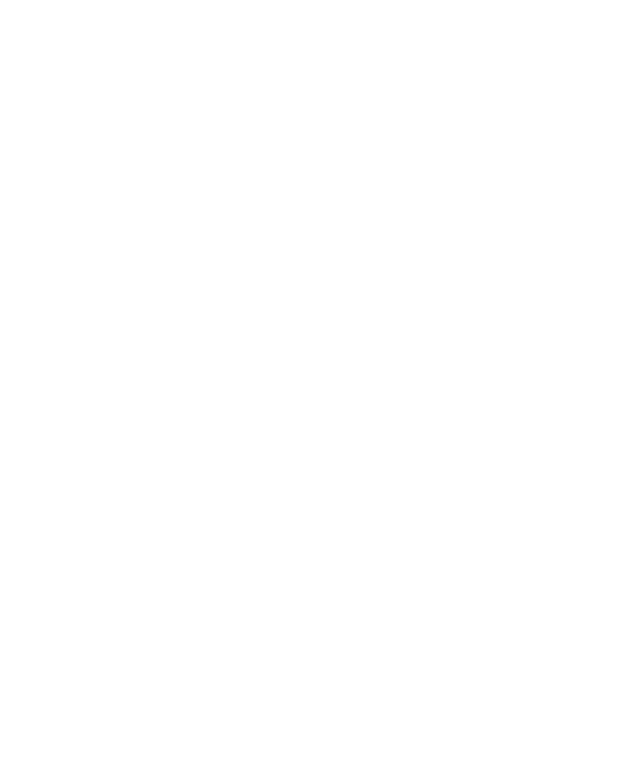
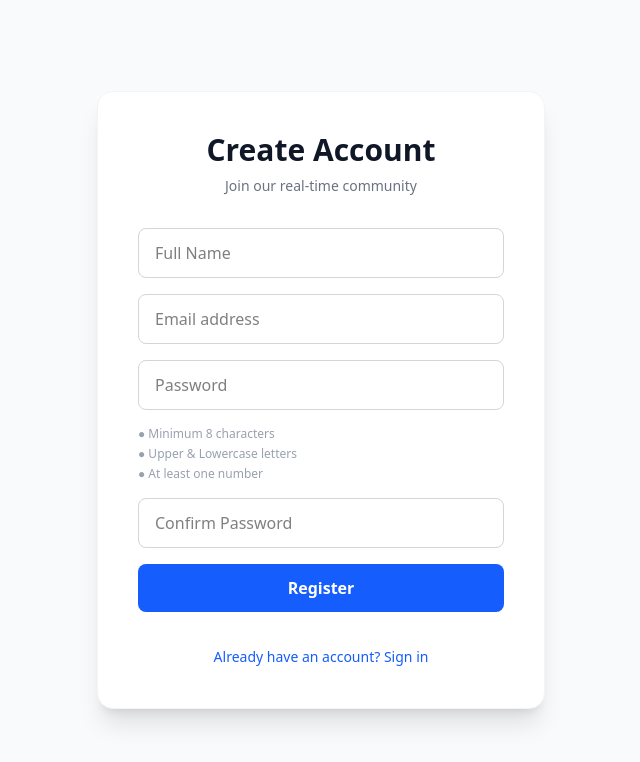
Before and after one commit to Ali-Allouch/realtime-dashboard-frontend, a Vue app: page /register in a window 1280 px wide. Before the commit this address had no page. Shown: the top 762 px of the page, without its empty margins (319-959 px from the left). Built offline with nearby package versions, Linux system fonts and the light colour scheme.

Commit message:
feat: implement registration flow

```diff
--- a/src/router/index.ts
+++ b/src/router/index.ts
@@ -11,6 +11,11 @@
     path: "/",
     redirect: "/login",
   },
+  {
+    path: "/register",
+    name: "Register",
+    component: () => import("../views/Register.vue"),
+  },
 ];
 
 const router = createRouter({
--- a/src/stores/authStore.ts
+++ b/src/stores/authStore.ts
@@ -33,5 +33,32 @@
         this.loading = false;
       }
     },
+    async register(name: string, email: string, password: string) {
+      this.loading = true;
+      this.errorMessage = "";
+      try {
+        const res = await axios.post(
+          "http://localhost:5000/api/auth/register",
+          {
+            name,
+            email,
+            password,
+          },
+        );
+
+        this.token = res.data.token;
+        this.user = res.data.user;
+        localStorage.setItem("token", this.token as string);
+
+        return { success: true };
+      } catch (error: any) {
+        this.errorMessage =
+          error.response?.data?.message ||
+          "Registration failed, please try again later.";
+        return { success: false };
+      } finally {
+        this.loading = false;
+      }
+    },
   },
 });
--- a/src/views/Login.vue
+++ b/src/views/Login.vue
@@ -33,13 +33,12 @@
           Sign in to your Real-time Dashboard
         </p>
       </div>
-      <form class="mt-8 space-y-6" @submit.prevent="handleLogin">
-        <div class="rounded-md shadow-sm space-y-4">
+      <form class="mt-8 space-y-4" @submit.prevent="handleLogin">
         <input
           v-model="email"
           type="email"
           required
-            class="appearance-none rounded-lg relative block w-full px-3 py-3 border border-gray-300 placeholder-gray-500 text-gray-900 focus:outline-none focus:ring-blue-500 focus:border-blue-500 sm:text-sm"
+          class="w-full px-4 py-3 border border-gray-300 rounded-lg focus:ring-2 focus:ring-blue-500 focus:border-transparent outline-none transition-all"
           placeholder="Email address"
         />
 
@@ -47,14 +46,13 @@
           v-model="password"
           type="password"
           required
-            class="appearance-none rounded-lg relative block w-full px-3 py-3 border border-gray-300 placeholder-gray-500 text-gray-900 focus:outline-none focus:ring-blue-500 focus:border-blue-500 sm:text-sm"
+          class="w-full px-4 py-3 border border-gray-300 rounded-lg focus:ring-2 focus:ring-blue-500 focus:border-transparent outline-none transition-all"
           placeholder="Password"
         />
-        </div>
 
         <p
           v-if="errorMsg"
-          class="text-red-500 text-sm text-center bg-red-50 p-2 rounded-lg"
+          class="bg-red-50 border border-red-200 text-red-600 px-4 py-3 rounded-lg text-sm text-center"
         >
           {{ errorMsg }}
         </p>
@@ -62,7 +60,7 @@
         <button
           type="submit"
           :disabled="authStore.loading"
-          class="group relative w-full flex justify-center py-3 px-4 border border-transparent text-sm font-medium rounded-md text-white bg-blue-600 hover:bg-blue-700 focus:outline-none focus:ring-2 focus:ring-offset-2 focus:ring-blue-500 transition-all disabled:opacity-50 disabled:cursor-not-allowed disabled:bg-blue-400"
+          class="w-full flex justify-center py-3 px-4 rounded-lg bg-blue-600 text-white font-semibold hover:bg-blue-700 hover:cursor-pointer focus:ring-4 focus:ring-blue-200 transition-all disabled:opacity-50 disabled:cursor-not-allowed"
         >
           <span v-if="authStore.loading" class="flex items-center gap-2">
             Signing in...
@@ -70,6 +68,15 @@
           <span v-else>Sign in</span>
         </button>
       </form>
+
+      <div class="text-center">
+        <router-link
+          to="/register"
+          class="text-sm text-blue-600 hover:text-blue-500 font-medium transition-colors"
+        >
+          Don't have an account? Sign up
+        </router-link>
+      </div>
     </div>
   </div>
 </template>
--- /dev/null
+++ b/src/views/Register.vue
@@ -0,0 +1,146 @@
+<script setup lang="ts">
+import { ref, computed } from "vue";
+import { useAuthStore } from "../stores/authStore";
+import { useRouter } from "vue-router";
+
+const name = ref("");
+const email = ref("");
+const password = ref("");
+const confirmPassword = ref("");
+const passwordRegex = /^(?=.*[a-z])(?=.*[A-Z])(?=.*\d)[a-zA-Z\d\w\W]{8,}$/;
+const authStore = useAuthStore();
+const router = useRouter();
+
+const isPasswordStrong = computed(() => passwordRegex.test(password.value));
+
+const handleRegister = async () => {
+  if (!isPasswordStrong.value) {
+    authStore.errorMessage =
+      "Password must be at least 8 characters, include uppercase, lowercase, and a number.";
+    return;
+  }
+
+  if (password.value !== confirmPassword.value) {
+    authStore.errorMessage = "Passwords do not match!";
+    return;
+  }
+
+  const result = await authStore.register(
+    name.value,
+    email.value,
+    password.value,
+  );
+  if (result.success) {
+    router.push("/dashboard");
+  }
+};
+</script>
+
+<template>
+  <div class="min-h-screen flex items-center justify-center bg-gray-50 px-4">
+    <div
+      class="max-w-md w-full space-y-8 bg-white p-10 rounded-2xl shadow-xl border border-gray-100"
+    >
+      <div class="text-center">
+        <h2 class="text-3xl font-extrabold text-gray-900">Create Account</h2>
+        <p class="mt-2 text-sm text-gray-500">Join our real-time community</p>
+      </div>
+
+      <div
+        v-if="authStore.errorMessage"
+        class="bg-red-50 border border-red-200 text-red-600 px-4 py-3 rounded-lg text-sm text-center"
+      >
+        {{ authStore.errorMessage }}
+      </div>
+
+      <form class="mt-8 space-y-4" @submit.prevent="handleRegister">
+        <input
+          v-model="name"
+          type="text"
+          required
+          placeholder="Full Name"
+          class="w-full px-4 py-3 border border-gray-300 rounded-lg focus:ring-2 focus:ring-blue-500 focus:border-transparent outline-none transition-all"
+        />
+
+        <input
+          v-model="email"
+          type="email"
+          required
+          placeholder="Email address"
+          class="w-full px-4 py-3 border border-gray-300 rounded-lg focus:ring-2 focus:ring-blue-500 focus:border-transparent outline-none transition-all"
+        />
+
+        <input
+          v-model="password"
+          type="password"
+          required
+          placeholder="Password"
+          class="w-full px-4 py-3 border border-gray-300 rounded-lg focus:ring-2 focus:ring-blue-500 focus:border-transparent outline-none transition-all"
+        />
+
+        <div class="space-y-1">
+          <p
+            class="text-xs transition-colors"
+            :class="password.length >= 8 ? 'text-green-500' : 'text-gray-400'"
+          >
+            ● Minimum 8 characters
+          </p>
+          <p
+            class="text-xs transition-colors"
+            :class="
+              /[A-Z]/.test(password) && /[a-z]/.test(password)
+                ? 'text-green-500'
+                : 'text-gray-400'
+            "
+          >
+            ● Upper & Lowercase letters
+          </p>
+          <p
+            class="text-xs transition-colors"
+            :class="/\d/.test(password) ? 'text-green-500' : 'text-gray-400'"
+          >
+            ● At least one number
+          </p>
+        </div>
+
+        <input
+          v-model="confirmPassword"
+          type="password"
+          required
+          placeholder="Confirm Password"
+          class="w-full px-4 py-3 border border-gray-300 rounded-lg focus:ring-2 focus:ring-blue-500 outline-none transition-all"
+          :class="{
+            'focus:ring-red-500':
+              confirmPassword && password !== confirmPassword,
+            'border-red-500': confirmPassword && password !== confirmPassword,
+          }"
+        />
+
+        <p
+          v-if="confirmPassword && password !== confirmPassword"
+          class="text-xs text-red-500 mt-1"
+        >
+          * Passwords do not match
+        </p>
+
+        <button
+          type="submit"
+          :disabled="authStore.loading"
+          class="w-full flex justify-center py-3 px-4 rounded-lg bg-blue-600 text-white font-semibold hover:bg-blue-700 hover:cursor-pointer focus:ring-4 focus:ring-blue-200 transition-all disabled:opacity-50 disabled:cursor-not-allowed"
+        >
+          <span v-if="authStore.loading">Creating account...</span>
+          <span v-else>Register</span>
+        </button>
+      </form>
+
+      <div class="text-center">
+        <router-link
+          to="/login"
+          class="text-sm text-blue-600 hover:text-blue-500 font-medium transition-colors"
+        >
+          Already have an account? Sign in
+        </router-link>
+      </div>
+    </div>
+  </div>
+</template>
```
Lines whose indentation alone changed are shown as unchanged.
